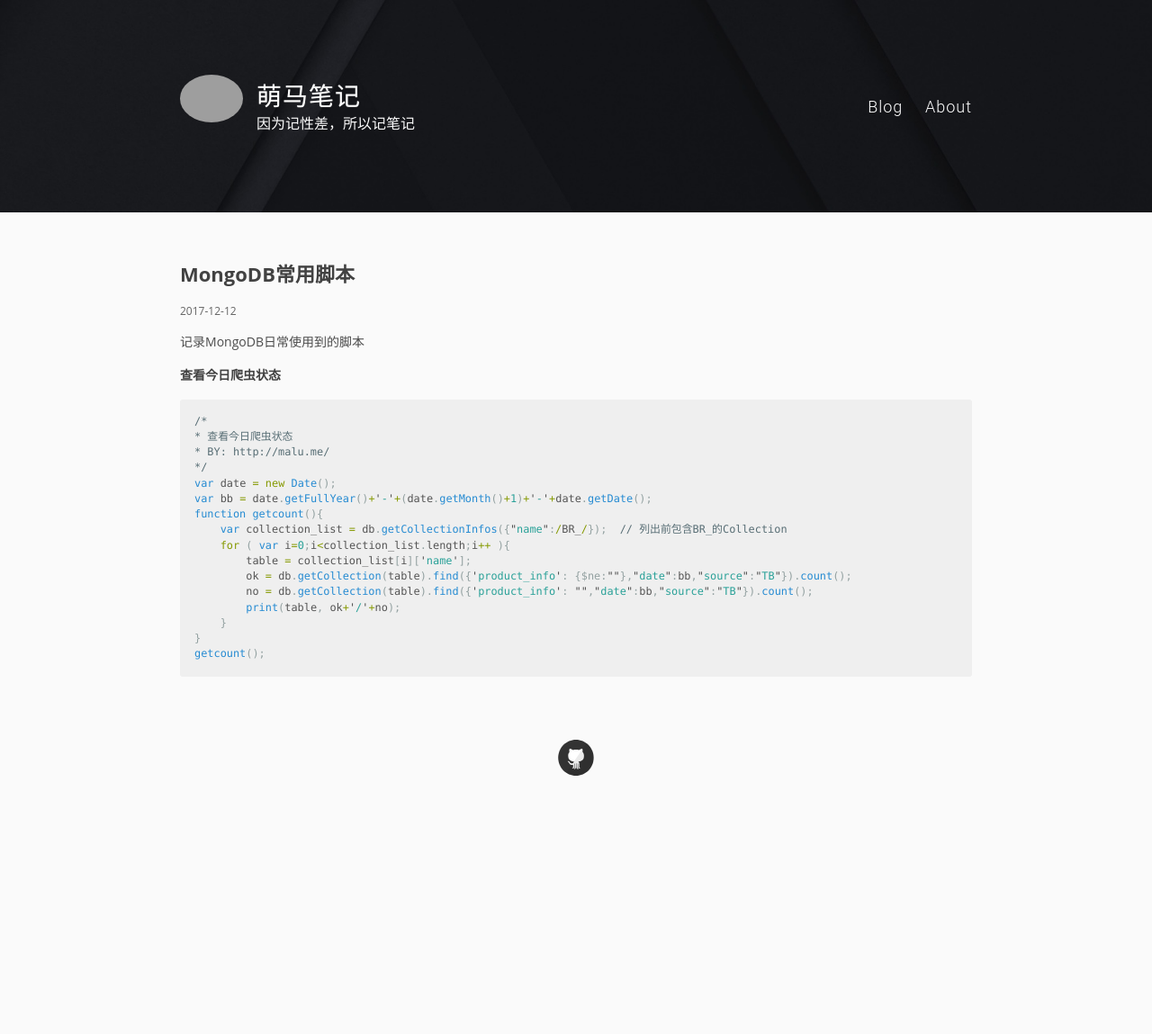
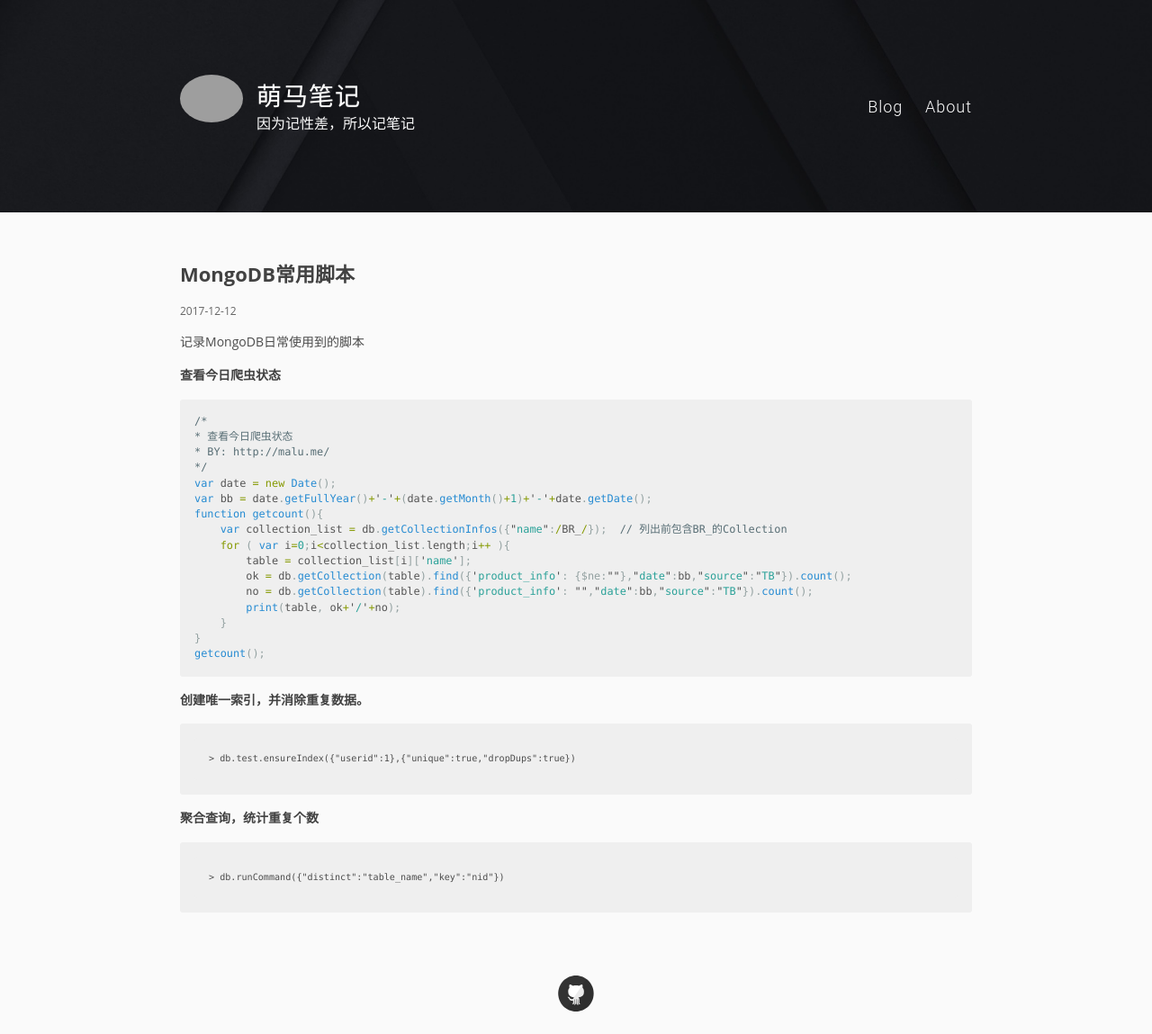
Before and after one commit to pingmalu/pingmalu.github.io, a Jekyll site: the page built from _posts/2017-12-12-MongoDB常用脚本.md, in a window 1280 px wide. Shown: the whole page at 90% size. Built offline with Jekyll 4.4.1, drawn with Linux system fonts in a browser that asks for light colours; nearby versions of some CDN libraries; before the commit the page ends 900 px from its top, so only the background shows below that; grey boxes are pictures that could not be loaded.

Commit message:
'update'

```diff
--- a/_posts/2017-12-12-MongoDB常用脚本.md
+++ b/_posts/2017-12-12-MongoDB常用脚本.md
@@ -26,3 +26,12 @@ function getcount(){
 }
 getcount();
 {% endhighlight %}
+
+
+### 创建唯一索引，并消除重复数据。
+
+    > db.test.ensureIndex({"userid":1},{"unique":true,"dropDups":true})
+
+### 聚合查询，统计重复个数
+
+	> db.runCommand({"distinct":"table_name","key":"nid"})
```
